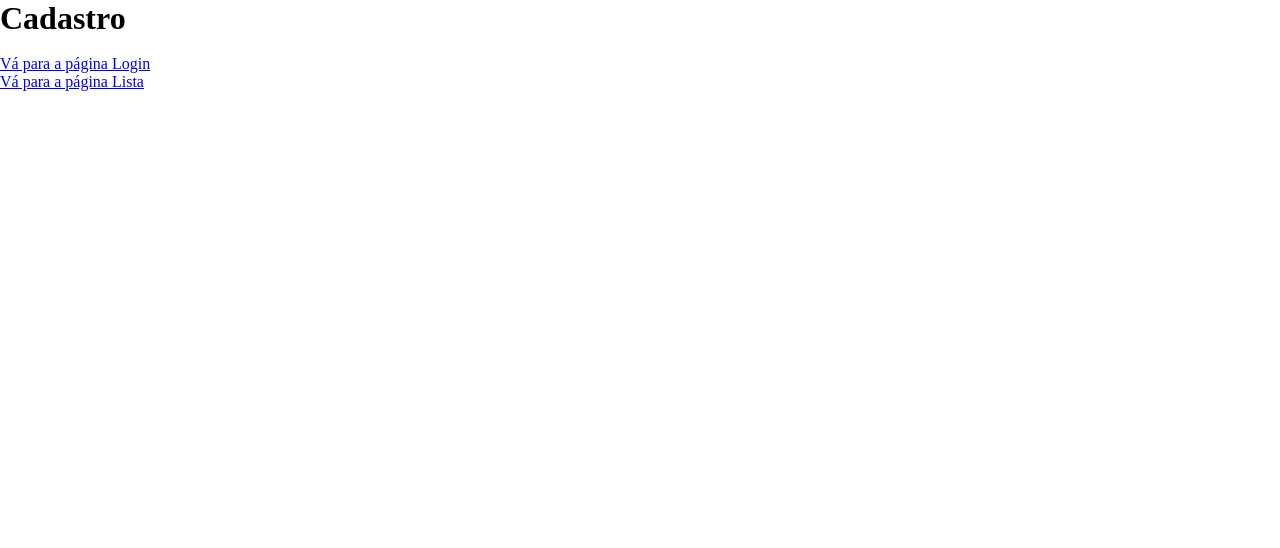
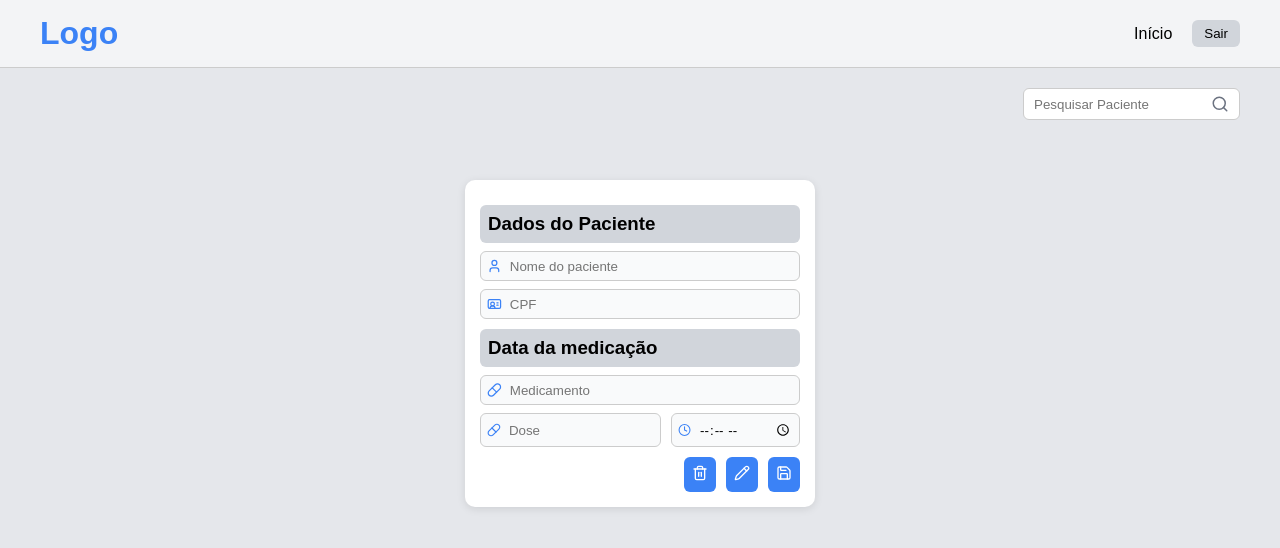
Before and after one commit to omurilobueno/Projeto-Integrador, a React (Vite) app: page /cadastro in a window 1280 px wide. Shown: the top 548 px of the page. Built offline with nearby package versions, Linux system fonts and the light colour scheme.

Commit message:
Pagina de cadastro

```diff
--- a/src/App.tsx
+++ b/src/App.tsx
@@ -2,8 +2,9 @@ import { Route, Routes } from "react-router-dom";
 import Lista from "./paginas/Lista";
 import Login from "./paginas/Login";
 import Cadastro from "./paginas/Cadastro";
-import NotFound from "./paginas/notFound";
+import NotFound from "./paginas/NotFound";
 import "./App.css";
+
 
 function App() {
   return (
@@ -13,7 +14,7 @@ function App() {
       <Route path="/login" element={<Login />} />
       <Route path="/cadastro" element={<Cadastro />} />
       <Route path="*" element={<NotFound />} />
-    </Routes>
+         </Routes>
   );
 }
 
--- a/src/paginas/Cadastro.tsx
+++ b/src/paginas/Cadastro.tsx
@@ -1,14 +1,100 @@
 import { Link } from "react-router-dom";
+import "../../style/style.css"
+import { useState } from "react";
+import { User, IdCard, Pill, Clock, Trash2, Pencil, Save, Search } from "lucide-react";
 
 function Cadastro() {
+  const [modal, setModal] = useState("");
+
   return (
-    <>
-      <h1>Cadastro</h1>
-      <br />
-      <Link to="/Login">Vá para a página Login</Link>
-      <br />
-      <Link to="/lista">Vá para a página Lista</Link>
-    </>
+    <div className="app">
+
+      {/* HEADER */}
+      <header className="header">
+        <h1 className="logo">Logo</h1>
+
+        <div className="menu">
+          <span>Início</span>
+          <button className="btn-sair">Sair</button>
+        </div>
+      </header>
+
+      {/* BUSCA */}
+      <div className="busca">
+        <div className="input-busca">
+          <input type="text" placeholder="Pesquisar Paciente" />
+          <Search size={18} />
+        </div>
+      </div>
+
+      {/* CARD */}
+      <div className="card">
+
+        <h3>Dados do Paciente</h3>
+
+        <div className="input-icon">
+          <User size={16} />
+          <input type="text" placeholder="Nome do paciente" />
+        </div>
+
+        <div className="input-icon">
+          <IdCard size={16} />
+          <input type="text" placeholder="CPF" />
+        </div>
+
+        <h3>Data da medicação</h3>
+
+        <div className="input-icon">
+          <Pill size={16} />
+          <input type="text" placeholder="Medicamento" />
+        </div>
+
+        <div className="linha">
+          <div className="input-icon">
+            <Pill size={16} />
+            <input type="text" placeholder="Dose" />
+          </div>
+
+          <div className="input-icon">
+            <Clock size={16} />
+            <input type="time" />
+          </div>
+        </div>
+
+        {/* BOTÕES */}
+        <div className="acoes">
+          <button className="btn" onClick={() => setModal("excluido")}>
+            <Trash2 size={16} />
+          </button>
+
+          <button className="btn">
+            <Pencil size={16} />
+          </button>
+
+          <button className="btn" onClick={() => setModal("salvo")}>
+            <Save size={16} />
+          </button>
+        </div>
+      </div>
+
+      {/* MODAL */}
+      {modal && (
+        <div className="overlay" onClick={() => setModal("")}>
+          <div className="modal" onClick={(e) => e.stopPropagation()}>
+
+            {modal === "excluido" && (
+              <p>Cadastro excluído com sucesso!</p>
+            )}
+
+            {modal === "salvo" && (
+              <p>Cadastro realizado com sucesso!</p>
+            )}
+
+          </div>
+        </div>
+      )}
+
+    </div>
   );
 }
 
--- a/style/style.css
+++ b/style/style.css
@@ -0,0 +1,161 @@
+/* RESET */
+* {
+  margin: 0;
+  padding: 0;
+  box-sizing: border-box;
+  font-family: Arial, sans-serif;
+}
+
+/* FUNDO */
+body {
+  background-color: #e5e7eb;
+}
+
+/* APP */
+.app {
+  width: 100%;
+  min-height: 100vh;
+}
+
+/* HEADER */
+.header {
+  display: flex;
+  justify-content: space-between;
+  align-items: center;
+  padding: 15px 40px;
+  background: #f3f4f6;
+  border-bottom: 1px solid #ccc;
+}
+
+.logo {
+  color: #3b82f6;
+  font-weight: bold;
+}
+
+.menu {
+  display: flex;
+  align-items: center;
+  gap: 20px;
+}
+
+.btn-sair {
+  padding: 6px 12px;
+  border: none;
+  background: #d1d5db;
+  border-radius: 6px;
+  cursor: pointer;
+}
+
+/* BUSCA */
+.busca {
+  display: flex;
+  justify-content: flex-end;
+  padding: 20px 40px;
+}
+
+.input-busca {
+  display: flex;
+  align-items: center;
+  border: 1px solid #ccc;
+  border-radius: 6px;
+  padding: 6px 10px;
+  background: white;
+}
+
+.input-busca input {
+  border: none;
+  outline: none;
+}
+
+.input-busca svg {
+  color: #6b7280;
+}
+
+/* CARD */
+.card {
+  width: 350px;
+  margin: 40px auto;
+  background: #fff;
+  border-radius: 10px;
+  padding: 15px;
+  box-shadow: 0 2px 8px rgba(0,0,0,0.1);
+}
+
+/* TITULOS */
+.card h3 {
+  background: #d1d5db;
+  padding: 8px;
+  border-radius: 6px;
+  margin-top: 10px;
+}
+
+/* INPUT COM ICONE */
+.input-icon {
+  display: flex;
+  align-items: center;
+  gap: 8px;
+  border: 1px solid #ccc;
+  border-radius: 6px;
+  padding: 6px;
+  margin-top: 8px;
+  background: #f9fafb;
+}
+
+.input-icon input {
+  border: none;
+  outline: none;
+  width: 100%;
+  background: transparent;
+}
+
+.input-icon svg {
+  color: #3b82f6;
+}
+
+/* LINHA */
+.linha {
+  display: flex;
+  gap: 10px;
+}
+
+/* BOTÕES */
+.acoes {
+  display: flex;
+  justify-content: flex-end;
+  gap: 10px;
+  margin-top: 10px;
+}
+
+.btn {
+  background: #3b82f6;
+  border: none;
+  padding: 8px;
+  border-radius: 6px;
+  color: white;
+  cursor: pointer;
+}
+
+.btn:hover {
+  background: #2563eb;
+}
+
+/* MODAL */
+.overlay {
+  position: fixed;
+  top: 0;
+  left: 0;
+  width: 100%;
+  height: 100%;
+  background: rgba(0,0,0,0.4);
+  display: flex;
+  justify-content: center;
+  align-items: center;
+}
+
+.modal {
+  background: white;
+  padding: 20px 30px;
+  border-radius: 10px;
+  font-weight: bold;
+  box-shadow: 0 4px 10px rgba(0,0,0,0.2);
+}
```
